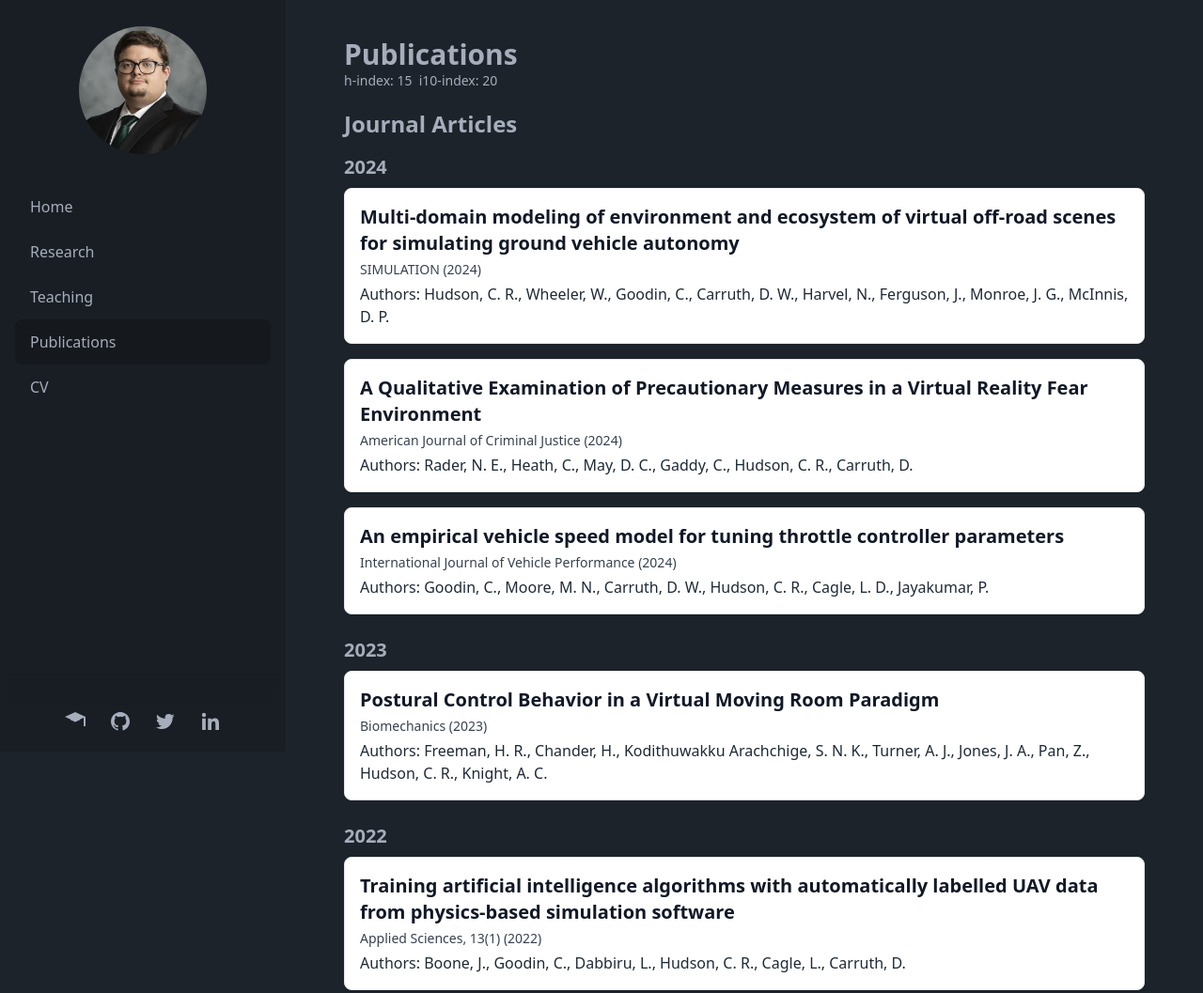
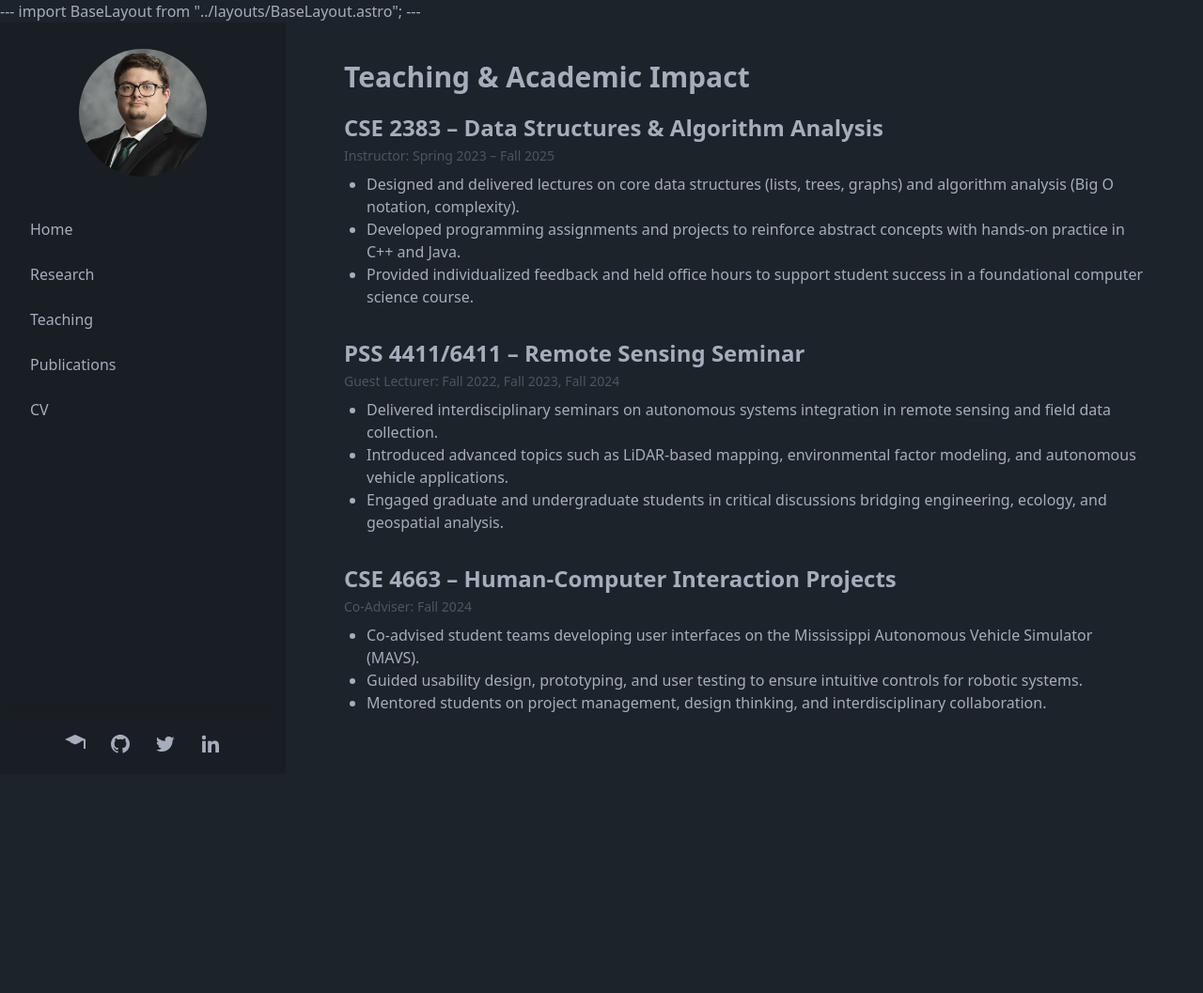
Before and after one commit to CRHudson/CRHudson.github.io, an Astro site: page /publications in a window 1280 px wide. Shown: the top 1057 px of the page at 94% size. After the commit the page ends 884 px from the top, so only its background shows below. Built offline with nearby package versions, Linux system fonts and the light colour scheme; Astro itself is replaced by a stand-in of ours.

Commit message:
update teaching page

```diff
--- a/src/pages/publications.astro
+++ b/src/pages/publications.astro
@@ -1,112 +1,49 @@
 ---
 import BaseLayout from "../layouts/BaseLayout.astro";
-import PublicationCard from "../components/cv/PublicationCard.astro";
-import {
-  journalArticles,
-  bookChapters,
-  conferenceAbstracts,
-  conferencePapers,
-  presentations
-} from "../data/publications.js";
-
-// group by year helper
-function groupByYear(arr) {
-  return arr.reduce((acc, pub) => {
-    const year = pub.year;
-    (acc[year] ||= []).push(pub);
-    return acc;s
-  }, {});
-}
-
-const grouped = {
-  journal: groupByYear(journalArticles),
-  books:  groupByYear(bookChapters),
-  abstracts: groupByYear(conferenceAbstracts),
-  papers: groupByYear(conferencePapers),
-  talks: groupByYear(presentations),
-};
-
-const sortYearsDesc = (a, b) => parseInt(b) - parseInt(a);
+import TimeLineElement from "../components/cv/TimeLine.astro";
 ---
 
-<BaseLayout title="Publications" sideBarActiveItemID="publications">
+---
+import BaseLayout from "../layouts/BaseLayout.astro";
+---
+
+<BaseLayout title="Teaching" sideBarActiveItemID="teaching">
+  {/* Teaching Overview */}
   <div class="mb-5">
-    <div class="text-3xl font-bold">Publications</div>
-    <div class="text-sm">h‑index: 15  i10‑index: 20</div>
+    <div class="text-3xl font-bold">Teaching & Academic Impact</div>
   </div>
+  <div class="space-y-8 mb-10">
+    {/* CSE 2383 */}
+    <article>
+      <h3 class="text-2xl font-semibold">CSE 2383 – Data Structures & Algorithm Analysis</h3>
+      <p class="mt-1 text-sm text-gray-600">Instructor: Spring 2023 – Fall 2025</p>
+      <ul class="list-disc ml-6 mt-2">
+        <li>Designed and delivered lectures on core data structures (lists, trees, graphs) and algorithm analysis (Big O notation, complexity).</li>
+        <li>Developed programming assignments and projects to reinforce abstract concepts with hands-on practice in C++ and Java.</li>
+        <li>Provided individualized feedback and held office hours to support student success in a foundational computer science course.</li>
+      </ul>
+    </article>
 
-  {/* Journal Articles */}
-  <section class="mb-10">
-    <h2 class="font-semibold text-2xl mb-4">Journal Articles</h2>
-    {Object.keys(grouped.journal).sort(sortYearsDesc).map(year => (
-      <div key={year} class="mb-6">
-        <h3 class="text-xl font-bold mb-2">{year}</h3>
-        <div class="grid grid-cols-1 gap-4">
-          {grouped.journal[year].map(pub => (
-            <PublicationCard publication={pub} />
-          ))}
-        </div>
-      </div>
-    ))}
-  </section>
+    {/* Guest Lectures */}
+    <article>
+      <h3 class="text-2xl font-semibold">PSS 4411/6411 – Remote Sensing Seminar</h3>
+      <p class="mt-1 text-sm text-gray-600">Guest Lecturer: Fall 2022, Fall 2023, Fall 2024</p>
+      <ul class="list-disc ml-6 mt-2">
+        <li>Delivered interdisciplinary seminars on autonomous systems integration in remote sensing and field data collection.</li>
+        <li>Introduced advanced topics such as LiDAR-based mapping, environmental factor modeling, and autonomous vehicle applications.</li>
+        <li>Engaged graduate and undergraduate students in critical discussions bridging engineering, ecology, and geospatial analysis.</li>
+      </ul>
+    </article>
 
-  {/* Book Chapters */}
-  <section class="mb-10">
-    <h2 class="font-semibold text-2xl mb-4">Book Chapters</h2>
-    {Object.keys(grouped.books).sort(sortYearsDesc).map(year => (
-      <div key={year} class="mb-6">
-        <h3 class="text-xl font-bold mb-2">{year}</h3>
-        <div class="grid grid-cols-1 gap-4">
-          {grouped.books[year].map(pub => (
-            <PublicationCard publication={pub} />
-          ))}
-        </div>
-      </div>
-    ))}
-  </section>
-
-  {/* Conference Abstracts */}
-  <section class="mb-10">
-    <h2 class="font-semibold text-2xl mb-4">Peer‑Reviewed Conference Abstracts</h2>
-    {Object.keys(grouped.abstracts).sort(sortYearsDesc).map(year => (
-      <div key={year} class="mb-6">
-        <h3 class="text-xl font-bold mb-2">{year}</h3>
-        <div class="grid grid-cols-1 gap-4">
-          {grouped.abstracts[year].map(pub => (
-            <PublicationCard publication={pub} />
-          ))}
-        </div>
-      </div>
-    ))}
-  </section>
-
-  {/* Conference Papers */}
-  <section class="mb-10">
-    <h2 class="font-semibold text-2xl mb-4">Peer‑Reviewed Conference Papers</h2>
-    {Object.keys(grouped.papers).sort(sortYearsDesc).map(year => (
-      <div key={year} class="mb-6">
-        <h3 class="text-xl font-bold mb-2">{year}</h3>
-        <div class="grid grid-cols-1 gap-4">
-          {grouped.papers[year].map(pub => (
-            <PublicationCard publication={pub} />
-          ))}
-        </div>
-      </div>
-    ))}
-  </section>
-
-  {/* Presentations */}
-  <section class="mb-10">
-    <h2 class="font-semibold text-2xl mb-4">Oral & Poster Presentations</h2>
-    {Object.keys(grouped.talks).sort(sortYearsDesc).map(year => (
-      <div key={year} class="mb-6">
-        <h3 class="text-xl font-bold mb-2">{year}</h3>
-        <div class="grid grid-cols-1 gap-4">
-          {grouped.talks[year].map(pub => (
-            <PublicationCard publication={pub} clickable={false} />
-          ))}
-        </div>
-      </div>
-    ))}
-  </section>
+    {/* CSE 4663 */}
+    <article>
+      <h3 class="text-2xl font-semibold">CSE 4663 – Human-Computer Interaction Projects</h3>
+      <p class="mt-1 text-sm text-gray-600">Co‑Adviser: Fall 2024</p>
+      <ul class="list-disc ml-6 mt-2">
+        <li>Co‑advised student teams developing user interfaces on the Mississippi Autonomous Vehicle Simulator (MAVS).</li>
+        <li>Guided usability design, prototyping, and user testing to ensure intuitive controls for robotic systems.</li>
+        <li>Mentored students on project management, design thinking, and interdisciplinary collaboration.</li>
+      </ul>
+    </article>
+  </div>
 </BaseLayout>
```
